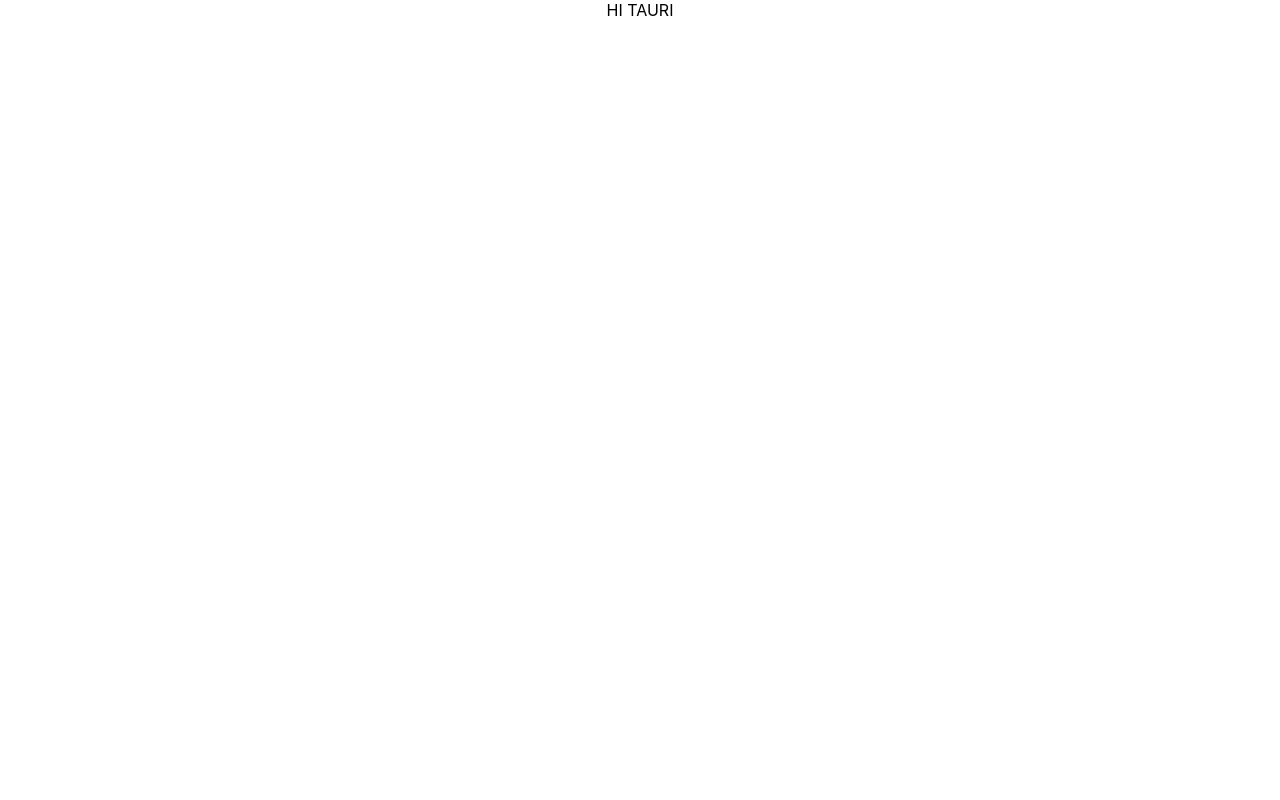
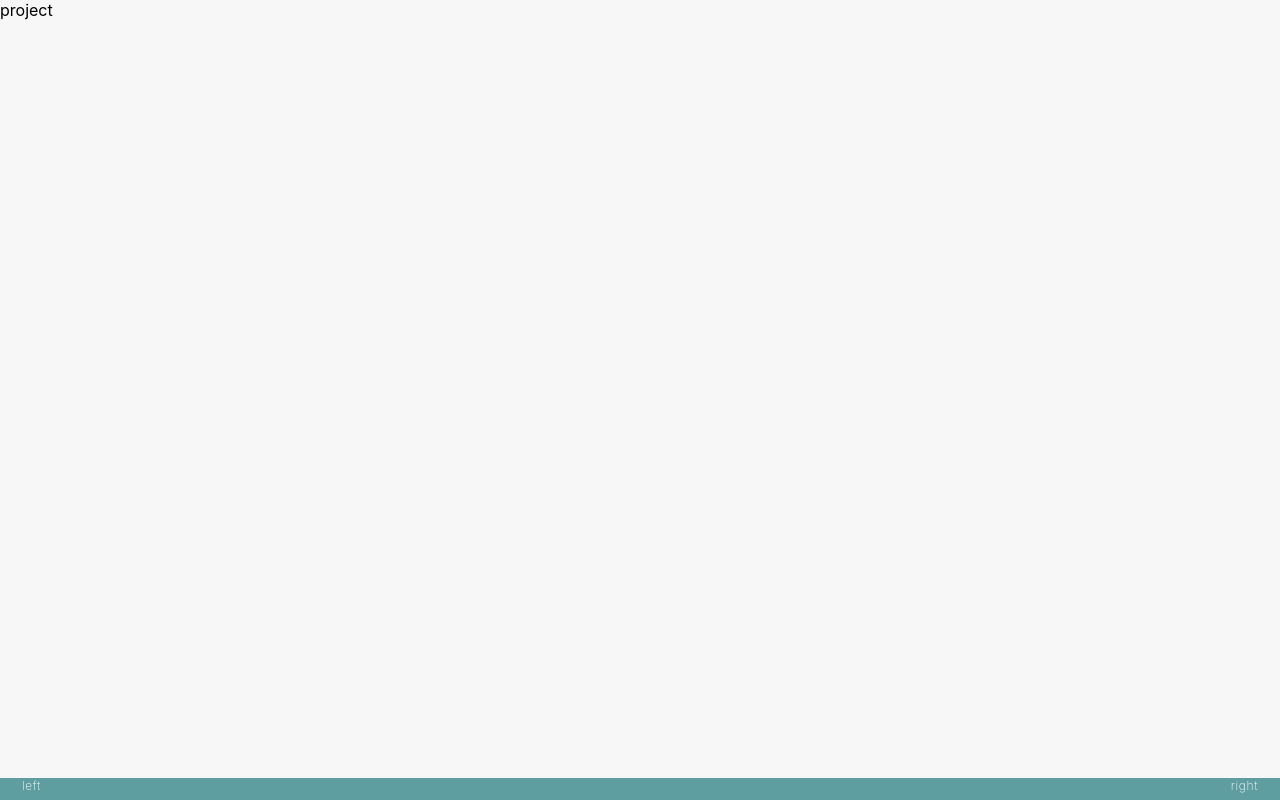
Before and after one commit to RahulDas-dev/tauri-react-app, a React (Create React App) app: page / in a window 1280 px wide. Built offline with nearby package versions, Linux system fonts and the light colour scheme.

Commit message:
React component added

```diff
--- a/src/App.css
+++ b/src/App.css
@@ -1,3 +1,15 @@
-.App {
-  text-align: center;
+.app-container {
+  width: 100%;
+  height: 100%;
 }
+
+.app-container>.app-body{
+  width: 100%;
+  height: calc(100% - 22px);
+  background-color:white;
+}
+
+.app-container>.status-bar{
+  height: 22px;
+  width: 100%;
+}
--- a/src/App.tsx
+++ b/src/App.tsx
@@ -1,10 +1,14 @@
-import React from 'react'
+import React, { FC, ReactElement } from 'react'
 import './App.css'
 
-function App() {
+import AppBody from './compenent/appbody/appbody'
+import StatusBar from './compenent/statusbar/statusbar'
+
+const App: FC = (): ReactElement => {
   return (
-    <div className="App">
-      HI TAURI
+    <div className="app-container" >
+      <AppBody/>
+      <StatusBar workspace="workspace"/>
     </div>
   )
 }
--- /dev/null
+++ b/src/compenent/appbody/appbody.css
@@ -0,0 +1,13 @@
+.app-body{
+    overflow: hidden;
+    display: flex;
+    flex-direction: row;
+    align-items: stretch;
+    justify-content: flex-start;
+}
+
+
+.app-body>.new-project{
+    flex: 1;
+    background-color: rgb(247, 247, 248);
+}
--- /dev/null
+++ b/src/compenent/appbody/appbody.tsx
@@ -0,0 +1,18 @@
+import { FC, ReactElement } from "react";
+import History from "../history/history";
+
+import './appbody.css'
+
+
+
+const AppBody: FC = (props): ReactElement => {
+
+    return (
+        <div className="app-body" >
+            <div className="new-project">project</div>
+            {/* <History/> */}
+        </div>
+    );
+  };
+
+  export default AppBody;
--- /dev/null
+++ b/src/compenent/history/history.css
@@ -0,0 +1,4 @@
+.history{
+    flex: 1;
+    background-color: floralwhite;
+}
--- /dev/null
+++ b/src/compenent/history/history.tsx
@@ -0,0 +1,16 @@
+import { FC, ReactElement } from "react";
+
+import './history.css'
+
+
+
+const History: FC = (props): ReactElement => {
+
+    return (
+        <div className="history" >
+            History
+        </div>
+    );
+  };
+
+  export default History;
--- /dev/null
+++ b/src/compenent/statusbar/statusbar.css
@@ -0,0 +1,41 @@
+.no-workspace{
+    background-color: tomato;
+    color: white;
+}
+
+.has-workspace{
+    background-color:cadetblue;
+    color: white;
+}
+
+.status-bar{
+    height: 100%;
+    box-sizing: border-box;
+    font-size: 12px;
+    font-weight: 200;
+    letter-spacing: 0.05em;
+    padding: 0 12px;
+    overflow: hidden;
+    display: flex;
+    flex-flow: row nowrap;
+    align-items: center;
+    justify-content: space-between;
+}
+
+.status-bar>.left{
+    height: 100%;
+    display: flex;
+    flex-direction: row;
+    justify-content: flex-start;
+    margin-left: 10px;
+    column-gap: 10px;
+}
+
+.status-bar>.right {
+    height: 100%;
+    display: flex;
+    flex-direction: row-reverse;
+    justify-content: flex-end;
+    margin-right: 10px;
+    column-gap: 10px;
+  }
--- /dev/null
+++ b/src/compenent/statusbar/statusbar.tsx
@@ -0,0 +1,20 @@
+import { FC, ReactElement } from "react";
+
+import './statusbar.css'
+
+interface IProps {
+    workspace: string
+}
+
+
+const StatusBar: FC<IProps> = (props): ReactElement => {
+
+    return (
+        <div className={`status-bar ${props.workspace ? 'has-workspace' : 'no-workspace'}`} >
+            <div className="left">left</div>
+            <div className="right">right</div>
+        </div>
+    );
+  };
+
+  export default StatusBar;
--- a/src/index.css
+++ b/src/index.css
@@ -1,8 +1,20 @@
+@import-normalize;
+
+html,
 body {
   margin: 0;
   font-family: -apple-system, BlinkMacSystemFont, 'Segoe UI', 'Roboto', 'Oxygen',
     'Ubuntu', 'Cantarell', 'Fira Sans', 'Droid Sans', 'Helvetica Neue',
     sans-serif;
-  -webkit-font-smoothing: antialiased;
+  font-weight: 400;
+  -webkit-font-smoothing: subpixel-antialiased;
   -moz-osx-font-smoothing: grayscale;
+  user-select: none;
+  min-height: 100vh;
+  min-height: -webkit-fill-available;
+  height: 100%;
 }
+
+#root{
+  height: 100%;
+}
```
Also changed, not shown: 2 other files (tests, documents, lock files or other folders).
